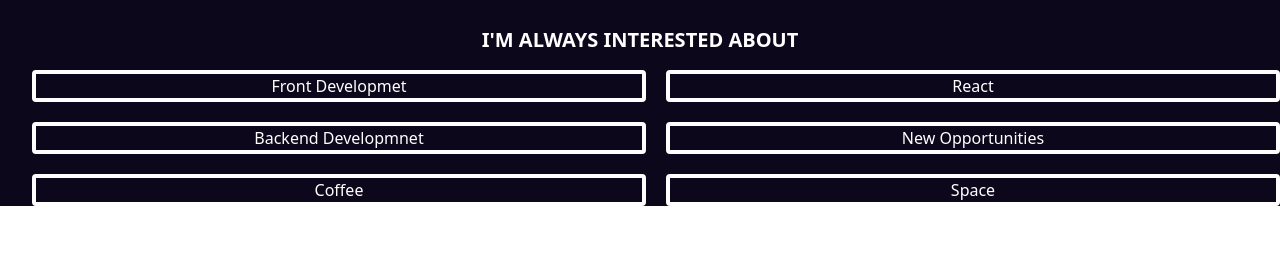
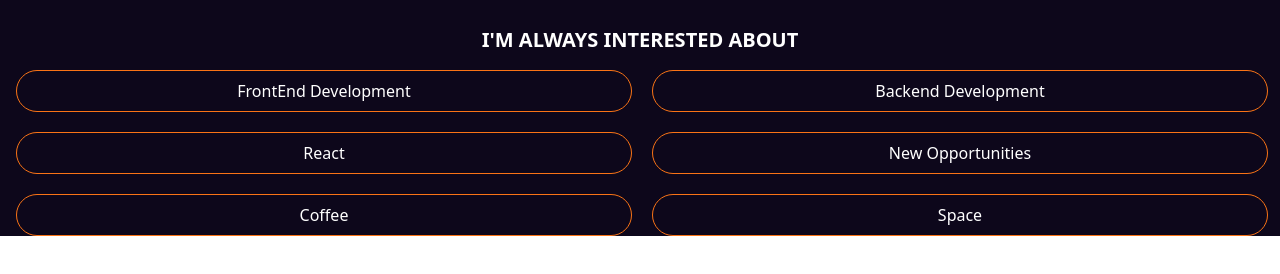
Before and after one commit to Harsh882002/new_Portfolio, a React (Vite) app: page /contact in a window 1280 px wide. Shown: the part 326-600 px from the top of the page. Built offline with nearby package versions, Linux system fonts and the light colour scheme; a web font is replaced by a local one.

Commit message:
working on contact

```diff
--- a/src/router/pages/Contact.jsx
+++ b/src/router/pages/Contact.jsx
@@ -11,17 +11,18 @@
     Your VISON, <br /> my EXPERTIES, <br /> and COFEE☕
      </div>
 
-    <div >
+    <div  className=''>
       <h1 className='justify-center text-center mt-20 text-xl font-extrabold '>I'M ALWAYS INTERESTED ABOUT</h1>
 
-  <ul className='mt-4 grid grid-cols-2 ml-8 gap-5'>
-    <li className='w-auto h-auto  border-4 text-center rounded  border-white '>Front Developmet</li>
-    <li className='w-auto h-auto  border-4 text-center rounded  border-white'>React</li>
-    <li className='w-auto h-auto  border-4 text-center rounded  border-white'>Backend Developmnet</li>
-    <li className='w-auto h-auto  border-4 text-center rounded  border-white'>New Opportunities</li>
-    <li className='w-auto h-auto  border-4 text-center rounded  border-white'>Coffee</li>
-    <li className='w-auto h-auto  border-4 text-center rounded  border-white'>Space</li>
-  </ul>
+ <ul className="mt-4 grid grid-cols-2  mr-3 text-center ml-4 gap-5 list-none p-0 mb-14">
+  <li className="rounded-full border border-orange-500 p-2 ]">FrontEnd Development</li>
+  <li className="rounded-full border border-orange-500 p-2">Backend Development</li>
+  <li className="rounded-full border border-orange-500 p-2">React</li>
+  <li className="rounded-full border border-orange-500 p-2">New Opportunities</li>
+  <li className="rounded-full border border-orange-500 p-2">Coffee</li>
+  <li className="rounded-full border border-orange-500 p-2">Space</li>
+</ul>
+
 
     </div>
    </section>
--- a/tailwind.config.js
+++ b/tailwind.config.js
@@ -29,6 +29,9 @@
           '0%, 100%': { transform: 'translateY(0)' },
           '50%': { transform: 'translateY(-10px)' },
         },
+      },
+      gridAutoColumns:{
+        auto: 'auto',
       }
     },
   },
```
